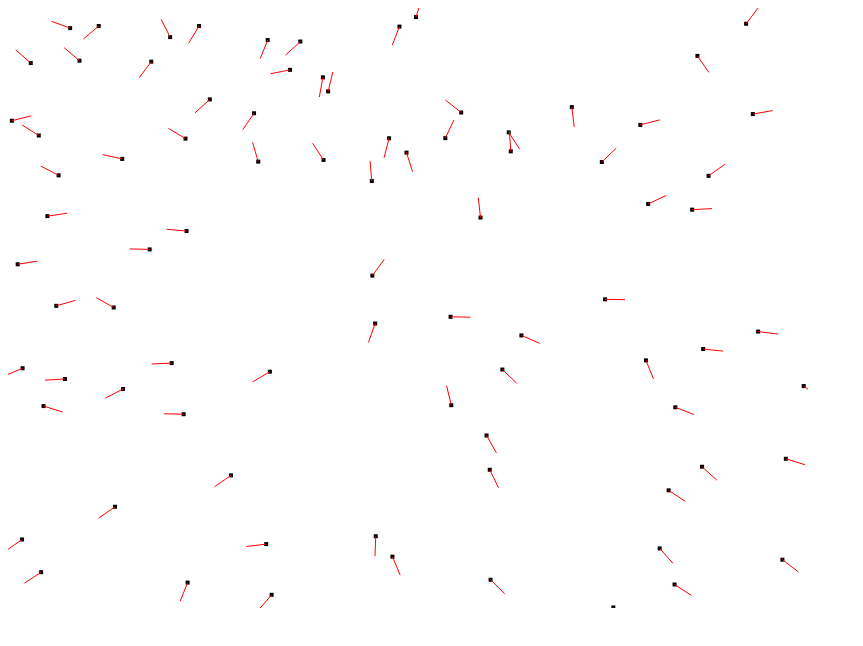
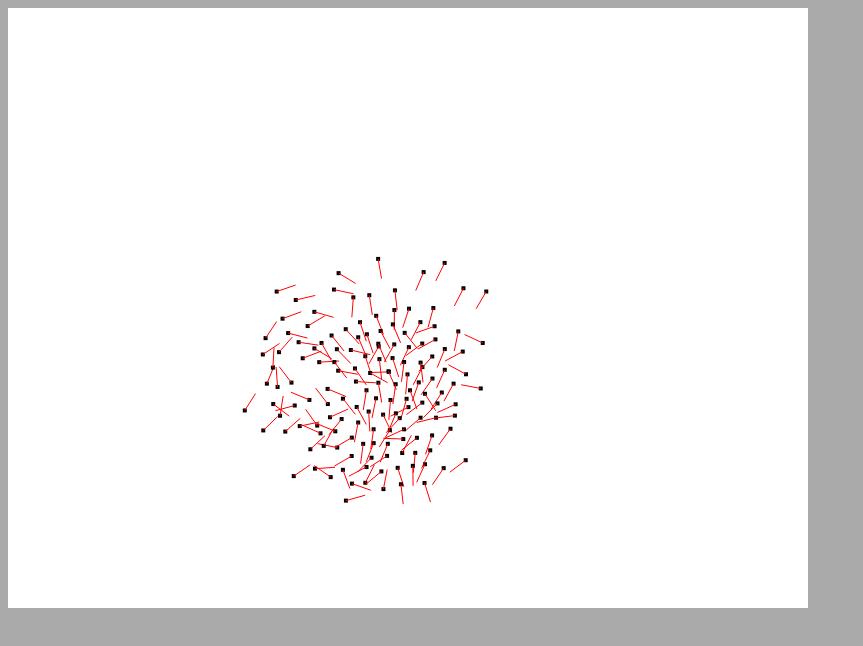
Before and after one commit to therealshark/kl-coderetreat-2016-boids, a website: page index.html in a window 1280 px wide. Shown: the whole page, without its empty margins (0-863 px from the left). Drawn offline with Linux system fonts and the light colour scheme.

Commit message:
that's about it

```diff
--- a/index.html
+++ b/index.html
@@ -4,8 +4,8 @@
     <meta charset="UTF-8">
     <title>Boids</title>
 </head>
-<body>
-    <canvas id="canvas" width="800" height="600"></canvas>
+<body style="background: #aaa">
+    <canvas id="canvas" width="800" height="600" style="background: #fff"></canvas>
 
     <script src="js/vector.js"></script>
     <script src="js/simulation.js"></script>
--- a/js/boid.js
+++ b/js/boid.js
@@ -12,33 +12,47 @@ var Boid = (function(){
 
     this.position.add(this.speed, this.position);
     this.position.set(
-      this.position.x % 800,
-      this.position.y % 600
+      (this.position.x + 800) % 800,
+      (this.position.y +  600) % 600
     );
   };
 
   Boid.prototype.updateSpeed = function(influencers) {
     //console.log(this.calculateSeperation(influencers));
-    var speed = this.speed.add(this.calculateSeperation(influencers).multiplyScalar(0.005));
+    var speed = this.speed
+      .add(
+        this.calculateSeperation(influencers)
+          .multiplyScalar(0.05)
+      )
+      .add(
+        this.calculateCohesion(influencers)
+          .multiplyScalar(0.005)
+      );
     if(speed.length() > 3/2){
-      speed = speed.normalize(speed).multiplyScalar(3/2, speed);
+      speed = speed
+        .normalize(speed)
+        .multiplyScalar(3/2, speed);
     }
     return speed;
   };
 
   Boid.prototype.getInfluencers = function(boids) {
-    return boids.filter(boid => this != boid);
+    return boids.filter(boid => this != boid && boid.position.distance(this.position) < 250);
   };
 
   Boid.prototype.calculateSeperation = function(influencers){
     return influencers
-      .filter(influencer => influencer.position.distance(this.position) <= 30)
-      .map(influencer => this.position.subtract(influencer.position).multiplyScalar(0.2))
+      .filter(influencer => influencer.position.distance(this.position) <= 15)
+      .map(influencer => this.position.subtract(influencer.position).multiplyScalar(0.3))
       .reduce((curr, before) => curr.add(before), new Vector(0, 0));
   };
 
   Boid.prototype.calculateCohesion = function(influencers) {
-
+    var amount = influencers.length;
+    var center =  influencers.map(boid => boid.position).reduce((curr, old) => {
+      return curr.add(old);
+    }, new Vector(0, 0)).multiplyScalar(1/amount);
+    return center.subtract(this.position).multiplyScalar(0.1);
   };
 
   Boid.prototype.calculateAdaption = function(influencers) {
--- a/js/simulation.js
+++ b/js/simulation.js
@@ -25,7 +25,7 @@ var Simulation = (function(){
 
   function initialize() {
     // Creating some boids
-    for(var i = 0; i < 100; i++){
+    for(var i = 0; i < 150; i++){
       boids.push(new Boid());
     }
     Renderer.initialize();
```
